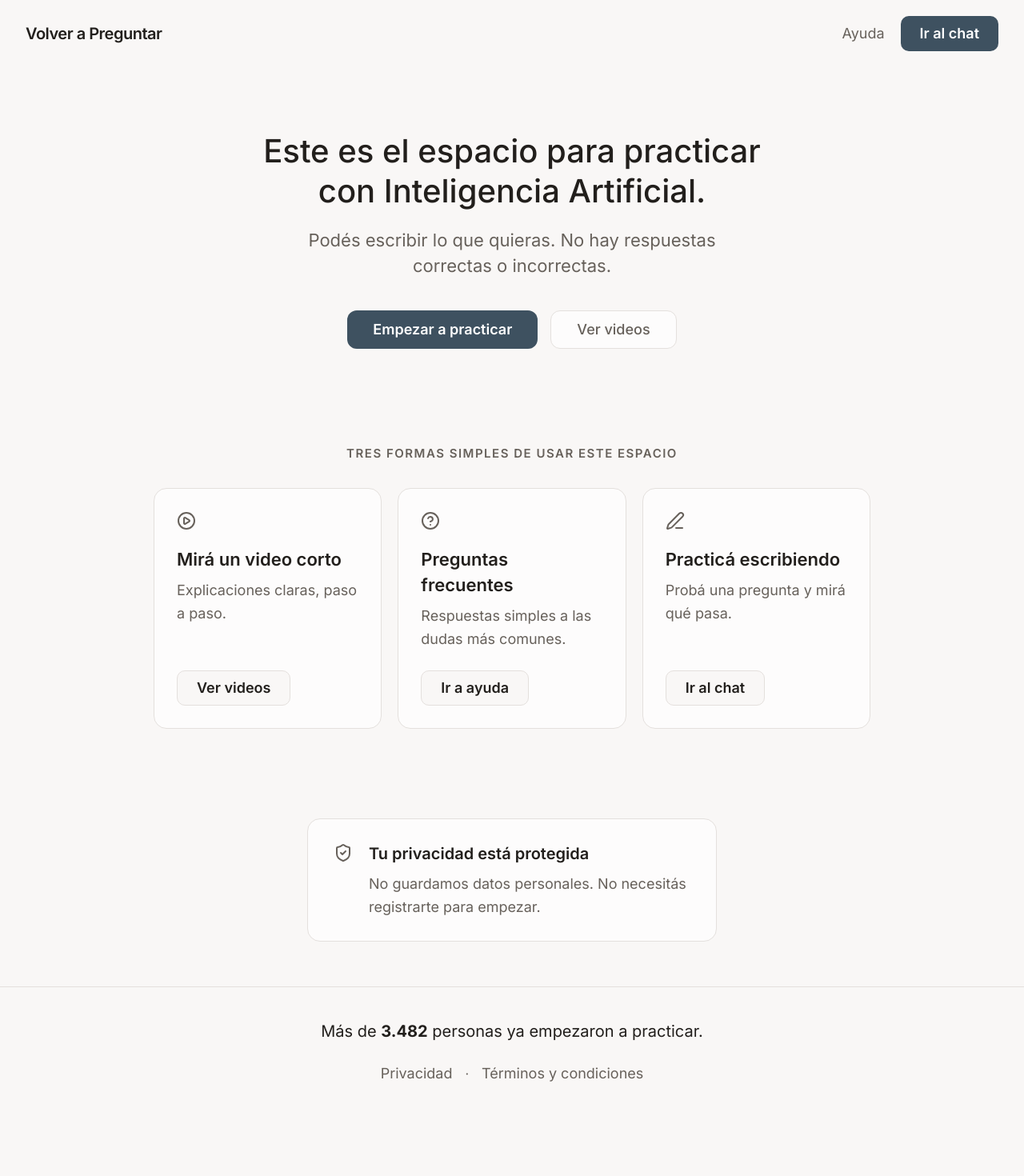
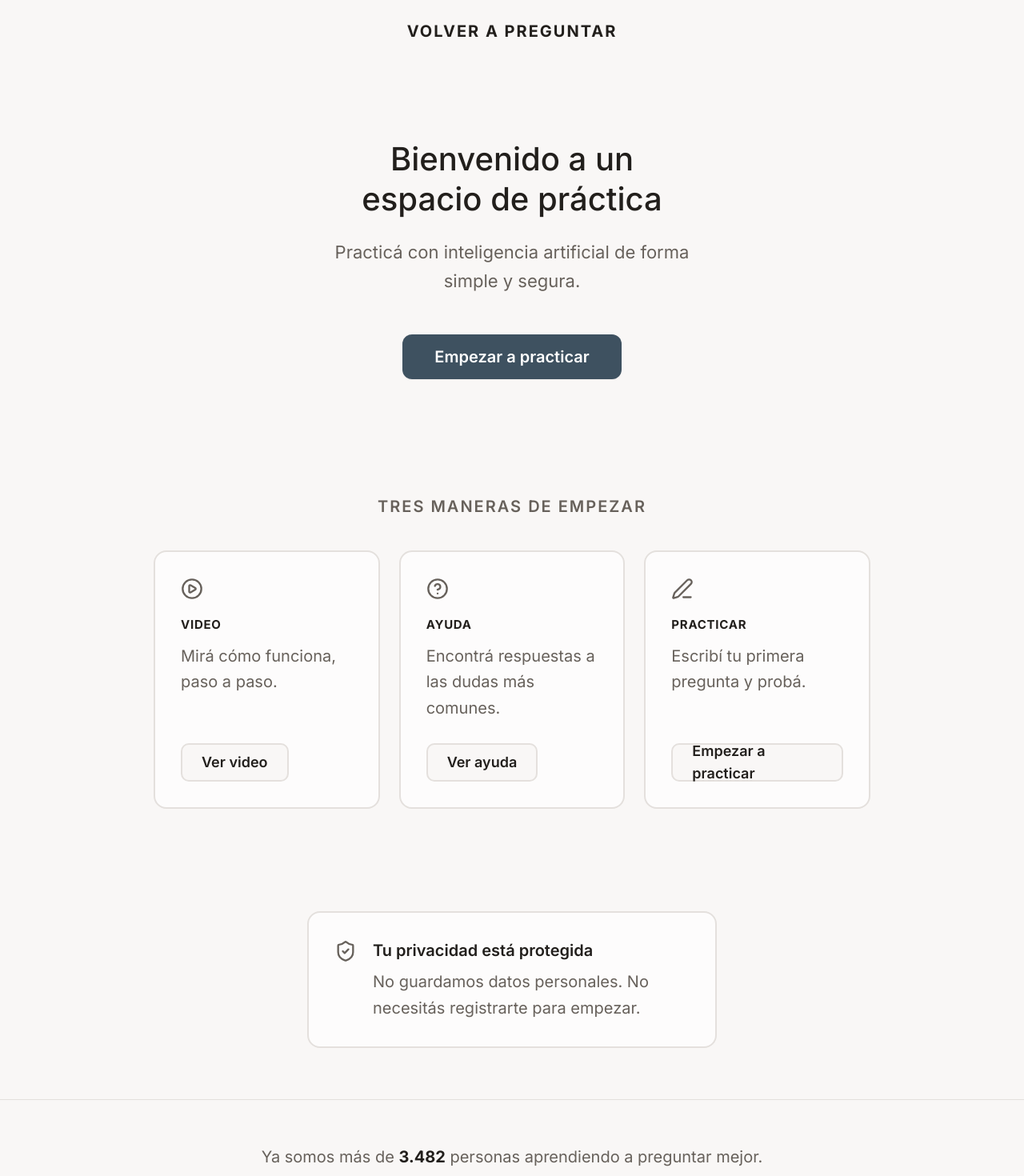
Before and after one commit to graysvc/v0-educational-chat-interface, a Next.js app: page / in a window 1280 px wide. Shown: the top 1470 px of the page at 80% size. Before the commit the page ends 1396 px from the top, so only its background shows below. Built offline with nearby package versions, Linux system fonts and the light colour scheme.

Commit message:
feat: redesign UI with updated header, hero section, and card formats\n\nEnhance header, hero button, and card styles for better UX.

```diff
--- a/app/globals.css
+++ b/app/globals.css
@@ -47,6 +47,7 @@
   }
   body {
     @apply bg-background text-foreground;
+    font-size: 18px;
     font-weight: 400;
     -webkit-font-smoothing: antialiased;
     -moz-osx-font-smoothing: grayscale;
@@ -55,6 +56,6 @@
     font-weight: 500;
   }
   p {
-    line-height: 1.6;
+    line-height: 1.7;
   }
 }
--- a/components/home/hero.tsx
+++ b/components/home/hero.tsx
@@ -2,27 +2,21 @@ import Link from "next/link"
 
 export function Hero() {
   return (
-    <section className="flex flex-col items-center px-6 pb-12 pt-16 text-center md:pb-16 md:pt-20">
+    <section className="flex flex-col items-center px-6 pb-14 pt-16 text-center md:pb-20 md:pt-24">
       <h1 className="max-w-2xl text-balance text-3xl font-medium leading-snug text-foreground md:text-5xl md:leading-tight">
-        Este es el espacio para practicar con Inteligencia Artificial.
+        Bienvenido a un espacio de práctica
       </h1>
 
-      <p className="mt-5 max-w-lg text-pretty text-lg leading-relaxed text-muted-foreground md:text-xl">
-        {"Podés escribir lo que quieras. No hay respuestas correctas o incorrectas."}
+      <p className="mt-6 max-w-lg text-pretty text-lg leading-relaxed text-muted-foreground md:text-xl md:leading-relaxed">
+        {"Practicá con inteligencia artificial de forma simple y segura."}
       </p>
 
-      <div className="mt-10 flex flex-col items-center gap-4 sm:flex-row">
+      <div className="mt-12">
         <Link
           href="/chat"
-          className="inline-flex h-12 items-center rounded-xl bg-primary px-8 text-base font-semibold text-primary-foreground transition-opacity hover:opacity-90 focus:outline-none focus-visible:ring-2 focus-visible:ring-ring"
+          className="inline-flex h-14 items-center rounded-xl bg-primary px-10 text-lg font-semibold text-primary-foreground shadow-sm transition-all hover:opacity-90 hover:shadow-md focus:outline-none focus-visible:ring-2 focus-visible:ring-ring"
         >
           Empezar a practicar
-        </Link>
-        <Link
-          href="/videos"
-          className="inline-flex h-12 items-center rounded-xl border border-border bg-card px-8 text-base font-medium text-muted-foreground transition-colors hover:bg-accent hover:text-foreground focus:outline-none focus-visible:ring-2 focus-visible:ring-ring"
-        >
-          Ver videos
         </Link>
       </div>
     </section>
--- a/components/home/paths.tsx
+++ b/components/home/paths.tsx
@@ -4,53 +4,53 @@ import { PlayCircle, HelpCircle, PenLine } from "lucide-react"
 const paths = [
   {
     icon: PlayCircle,
-    title: "Mirá un video corto",
-    text: "Explicaciones claras, paso a paso.",
-    label: "Ver videos",
+    tag: "VIDEO",
+    text: "Mirá cómo funciona, paso a paso.",
+    label: "Ver video",
     href: "/videos",
   },
   {
     icon: HelpCircle,
-    title: "Preguntas frecuentes",
-    text: "Respuestas simples a las dudas más comunes.",
-    label: "Ir a ayuda",
+    tag: "AYUDA",
+    text: "Encontrá respuestas a las dudas más comunes.",
+    label: "Ver ayuda",
     href: "/ayuda",
   },
   {
     icon: PenLine,
-    title: "Practicá escribiendo",
-    text: "Probá una pregunta y mirá qué pasa.",
-    label: "Ir al chat",
+    tag: "PRACTICAR",
+    text: "Escribí tu primera pregunta y probá.",
+    label: "Empezar a practicar",
     href: "/chat",
   },
 ]
 
 export function Paths() {
   return (
-    <section className="px-6 py-10 md:py-14">
+    <section className="px-6 py-12 md:py-16">
       <div className="mx-auto max-w-4xl">
-        <h2 className="text-center text-sm font-semibold tracking-widest uppercase text-muted-foreground">
-          Tres formas simples de usar este espacio
+        <h2 className="text-center text-base font-semibold tracking-widest uppercase text-muted-foreground md:text-lg">
+          Tres maneras de empezar
         </h2>
 
-        <div className="mt-8 grid gap-5 md:grid-cols-3">
+        <div className="mt-10 grid gap-6 md:grid-cols-3">
           {paths.map((path) => {
             const Icon = path.icon
             return (
               <Link
-                key={path.title}
+                key={path.tag}
                 href={path.href}
-                className="group flex flex-col items-start rounded-2xl border border-border bg-card p-7 transition-colors hover:bg-accent focus:outline-none focus-visible:ring-2 focus-visible:ring-ring"
+                className="group flex flex-col items-start rounded-2xl border-2 border-border bg-card p-8 transition-all hover:border-muted-foreground/30 hover:bg-accent hover:shadow-sm focus:outline-none focus-visible:ring-2 focus-visible:ring-ring"
               >
-                <Icon className="h-6 w-6 text-muted-foreground" aria-hidden="true" />
-                <h3 className="mt-5 text-xl font-semibold text-foreground">
-                  {path.title}
+                <Icon className="h-7 w-7 text-muted-foreground" aria-hidden="true" />
+                <h3 className="mt-5 text-sm font-bold uppercase tracking-wider text-foreground">
+                  {path.tag}
                 </h3>
-                <p className="mt-2 flex-1 text-base leading-relaxed text-muted-foreground">
+                <p className="mt-3 flex-1 text-lg leading-relaxed text-muted-foreground">
                   {path.text}
                 </p>
                 <span
-                  className="mt-6 inline-flex h-11 items-center rounded-lg border border-border bg-background px-6 text-base font-semibold text-foreground transition-colors group-hover:bg-accent"
+                  className="mt-7 inline-flex h-12 items-center rounded-lg border-2 border-border bg-background px-6 text-base font-semibold text-foreground transition-all group-hover:border-muted-foreground/30 group-hover:bg-accent"
                 >
                   {path.label}
                 </span>
--- a/components/home/site-footer.tsx
+++ b/components/home/site-footer.tsx
@@ -2,26 +2,26 @@ import Link from "next/link"
 
 export function SiteFooter() {
   return (
-    <footer className="border-t border-border px-6 py-10">
-      <p className="text-center text-lg text-foreground">
-        {"Más de "}
-        <span className="font-bold">{"3.482"}</span>
-        {" personas ya empezaron a practicar."}
+    <footer className="border-t border-border px-6 py-14">
+      <p className="text-center text-lg text-muted-foreground">
+        {"Ya somos más de "}
+        <span className="font-bold text-foreground">{"3.482"}</span>
+        {" personas aprendiendo a preguntar mejor."}
       </p>
 
-      <nav className="mt-6 flex items-center justify-center gap-4" aria-label="Enlaces del pie de página">
+      <nav className="mt-8 flex items-center justify-center gap-4" aria-label="Enlaces del pie de página">
+        <a
+          href="mailto:info@volverapreguntar.com"
+          className="text-lg text-muted-foreground transition-colors hover:text-foreground"
+        >
+          Contacto
+        </a>
+        <span className="text-muted-foreground" aria-hidden="true">{"·"}</span>
         <Link
-          href="#"
-          className="text-base text-muted-foreground transition-colors hover:text-foreground"
+          href="/privacidad"
+          className="text-lg text-muted-foreground transition-colors hover:text-foreground"
         >
           Privacidad
-        </Link>
-        <span className="text-muted-foreground" aria-hidden="true">{"·"}</span>
-        <Link
-          href="#"
-          className="text-base text-muted-foreground transition-colors hover:text-foreground"
-        >
-          {"Términos y condiciones"}
         </Link>
       </nav>
     </footer>
--- a/components/home/site-header.tsx
+++ b/components/home/site-header.tsx
@@ -2,24 +2,10 @@ import Link from "next/link"
 
 export function SiteHeader() {
   return (
-    <header className="flex items-center justify-between px-6 py-5 md:px-8">
-      <Link href="/" className="text-lg font-semibold tracking-tight text-foreground">
+    <header className="flex items-center justify-center px-6 py-6 md:px-8">
+      <Link href="/" className="text-lg font-bold uppercase tracking-widest text-foreground">
         Volver a Preguntar
       </Link>
-      <nav className="flex items-center gap-5" aria-label="Navegacion principal">
-        <Link
-          href="/ayuda"
-          className="text-base text-muted-foreground transition-colors hover:text-foreground"
-        >
-          Ayuda
-        </Link>
-        <Link
-          href="/chat"
-          className="inline-flex h-11 items-center rounded-lg bg-primary px-6 text-base font-semibold text-primary-foreground transition-opacity hover:opacity-90 focus:outline-none focus-visible:ring-2 focus-visible:ring-ring"
-        >
-          Ir al chat
-        </Link>
-      </nav>
     </header>
   )
 }
--- a/components/home/trust.tsx
+++ b/components/home/trust.tsx
@@ -1,19 +1,23 @@
+import Link from "next/link"
 import { ShieldCheck } from "lucide-react"
 
 export function Trust() {
   return (
-    <section className="px-6 py-10 md:py-14">
-      <div className="mx-auto flex max-w-lg items-start gap-5 rounded-2xl border border-border bg-card px-6 py-6 md:px-8 md:py-7">
-        <ShieldCheck className="mt-0.5 h-6 w-6 shrink-0 text-muted-foreground" aria-hidden="true" />
+    <section className="px-6 py-12 md:py-16">
+      <Link
+        href="/privacidad"
+        className="mx-auto flex max-w-lg items-start gap-5 rounded-2xl border-2 border-border bg-card px-7 py-7 transition-all hover:border-muted-foreground/30 hover:bg-accent hover:shadow-sm focus:outline-none focus-visible:ring-2 focus-visible:ring-ring md:px-8 md:py-8"
+      >
+        <ShieldCheck className="mt-0.5 h-7 w-7 shrink-0 text-muted-foreground" aria-hidden="true" />
         <div>
           <h2 className="text-lg font-semibold text-foreground">
             Tu privacidad está protegida
           </h2>
-          <p className="mt-2 text-base leading-relaxed text-muted-foreground">
+          <p className="mt-2 text-lg leading-relaxed text-muted-foreground">
             {"No guardamos datos personales. No necesitás registrarte para empezar."}
           </p>
         </div>
-      </div>
+      </Link>
     </section>
   )
 }
```
